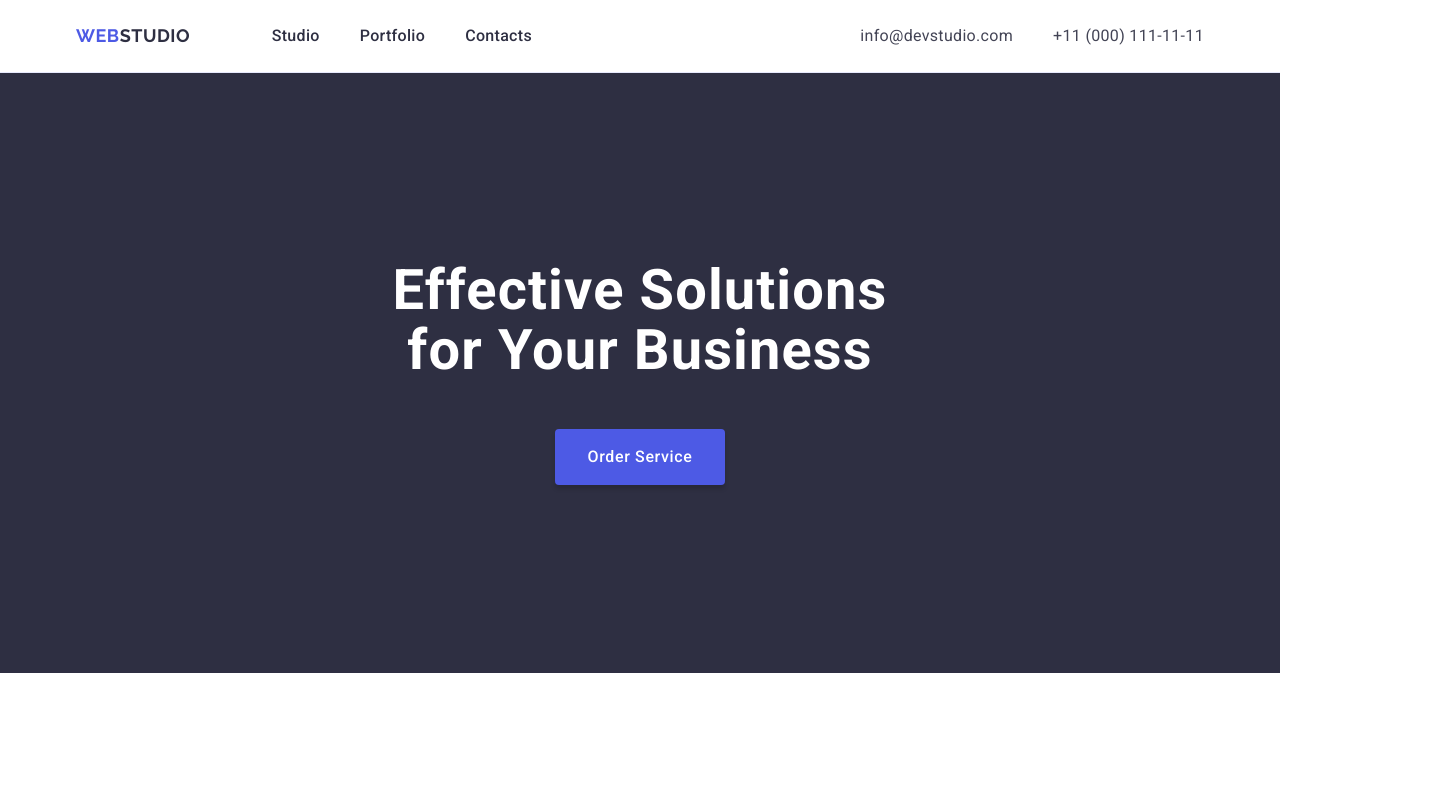
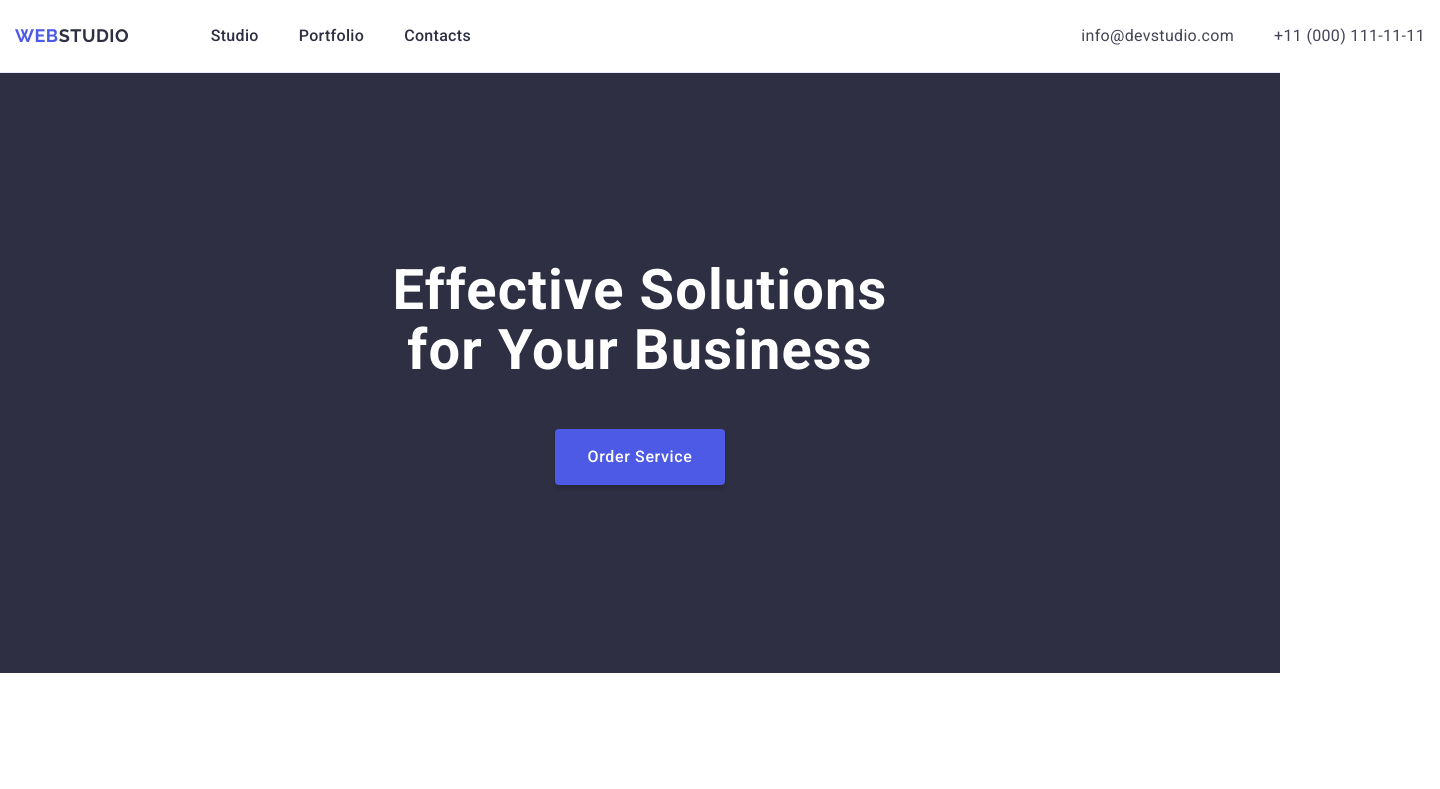
Before and after one commit to Danilthedjun/goit-markup-hw-03, a plain HTML site: page index.html in a window 1280 px wide. Shown: the top 789 px of the page, 1440 px wide, since content can reach past the window. Drawn offline with nearby package versions, Linux system fonts and the light colour scheme.

Commit message:
Finale(tochna)

```diff
--- a/css/styles.css
+++ b/css/styles.css
@@ -36,6 +36,7 @@ ol {
   margin: 0 auto;
   padding: 0 15px;
 }
+
 .visually-hidden {
   position: absolute;
   width: 1px;
@@ -62,8 +63,8 @@ ol {
   display: flex;
   align-items: center;
   justify-content: space-between;
-  padding-top: 24px;
-  padding-bottom: 24px;
+  width: 1440px;
+  height: 72px;
   background: var(--WHITE, #fff);
 }
 .header-border {
```
